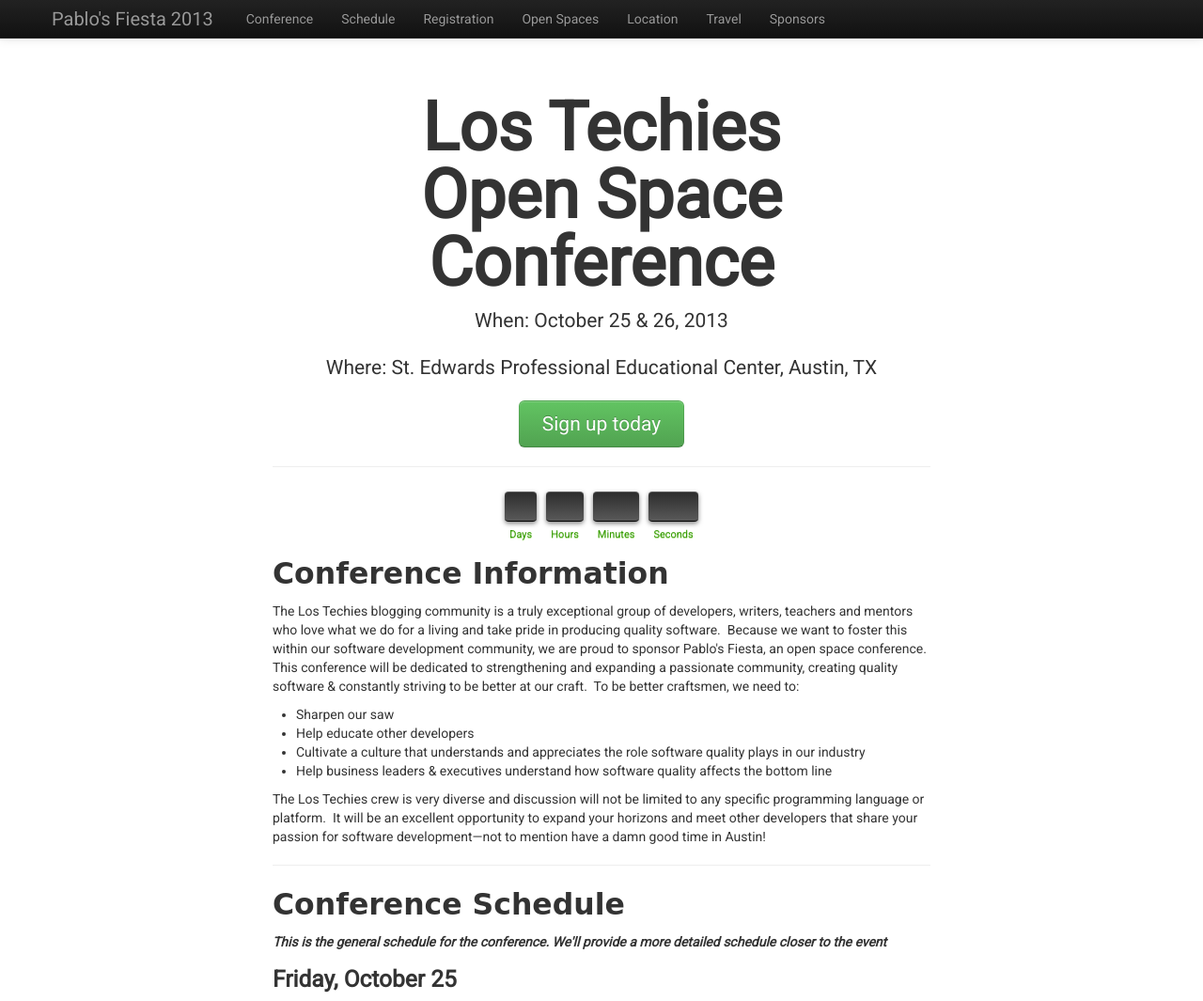
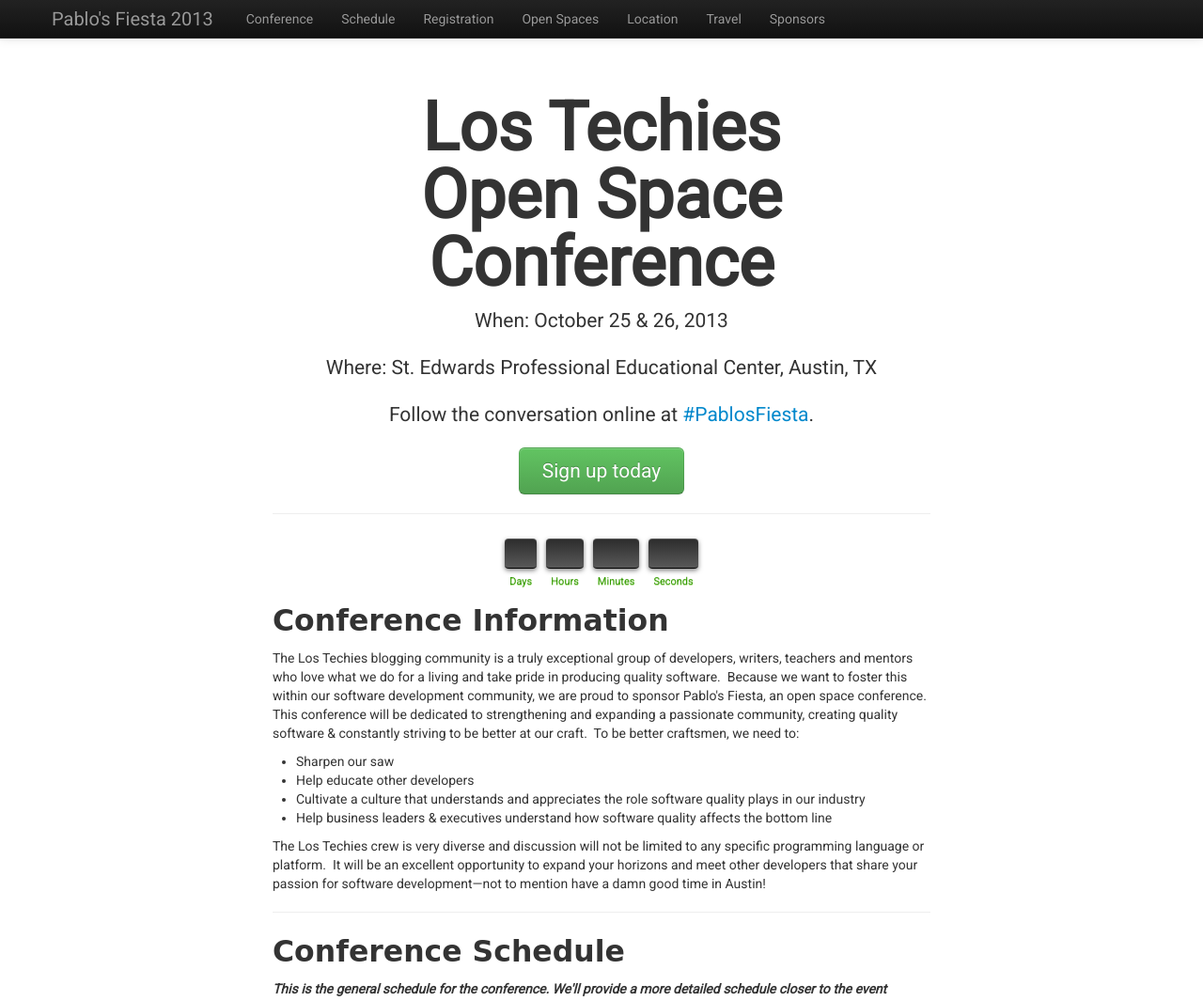
Before and after one commit to lostechies/fiesta, a plain HTML site: page index.html in a window 1280 px wide. Shown: the top 1065 px of the page at 94% size. Drawn offline with nearby package versions, Linux system fonts and the light colour scheme; a web font is replaced by a local one.

Commit message:
Added link to the twitter hashtag

```diff
--- a/index.html
+++ b/index.html
@@ -55,6 +55,7 @@
         <h1>Los Techies<br/>Open Space<br/>Conference</h1>
         <p class="lead">When: October 25 &amp; 26, 2013</p>
         <p class="lead">Where: St. Edwards Professional Educational Center, Austin, TX</p>
+        <p class="lead">Follow the conversation online at <a href="https://twitter.com/search?q=%23pablosfiesta&f=realtime">#PablosFiesta</a>.</p>
         <a class="btn btn-large btn-success" href="#registration">Sign up today</a>
         <hr>
         <div id="timerdiv">
```
